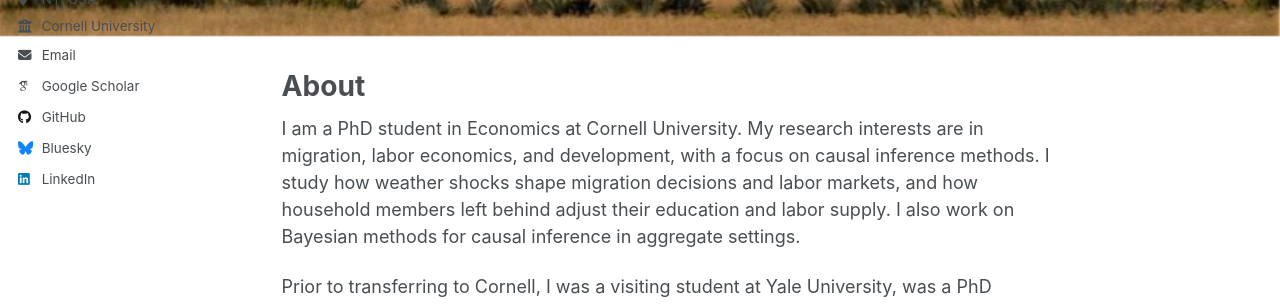
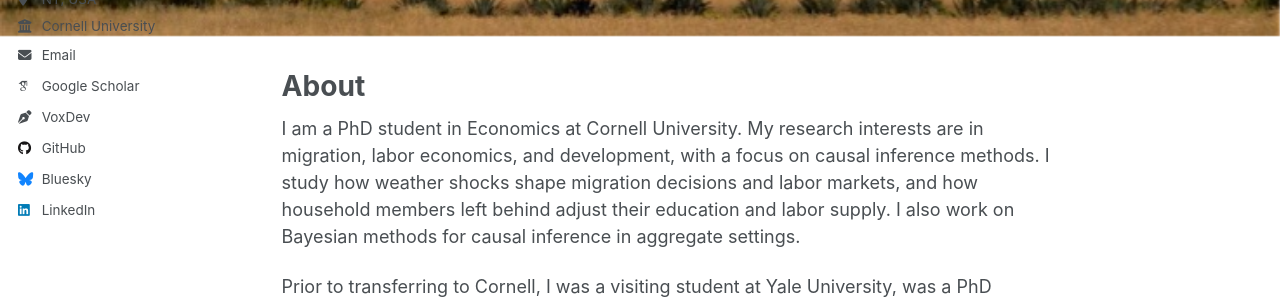
Before and after one commit to jimenarp/jimenarp.github.io, a Jekyll site: the page built from _pages/about.md, in a window 1280 px wide. Shown: the part 458-762 px from the top of the page. Built offline with Jekyll 4.4.1, drawn with Linux system fonts in a browser that asks for light colours; some web fonts are replaced.

Commit message:
Add VoxDev profile link to sidebar

```diff
--- a/_config.yml
+++ b/_config.yml
@@ -41,6 +41,7 @@ author:
   pubmed           : # "https://www.ncbi.nlm.nih.gov/pubmed/?term=john+snow"
   researchgate     : # URL
   scopus           : # URL
+  voxdev           : "https://voxdev.org/jimena-romero"
 
   # Repositories and software development
   bitbucket        : # Username - Update with your username on the site
--- a/_includes/author-profile.html
+++ b/_includes/author-profile.html
@@ -46,6 +46,9 @@
       {% endif %}
       {% if author.googlescholar %}
         <li><a href="{{ author.googlescholar }}"><i class="ai ai-google-scholar ai-fw icon-pad-right"></i>Google Scholar</a></li>
+      {% endif %}
+      {% if author.voxdev %}
+        <li><a href="{{ author.voxdev }}"><i class="fas fa-fw fa-pen-nib icon-pad-right" aria-hidden="true"></i>VoxDev</a></li>
       {% endif %}
       {% if author.semantic %}
         <li><a href="{{ author.semantic }}"><i class="ai ai-semantic-scholar ai-fw icon-pad-right"></i>Semantic Scholar</a></li>
```
Also changed, not shown: 1 other file.
